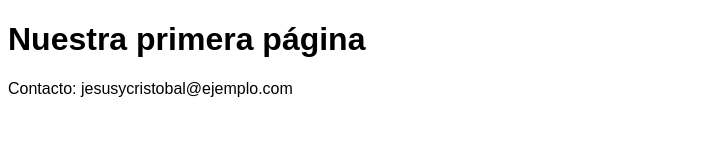
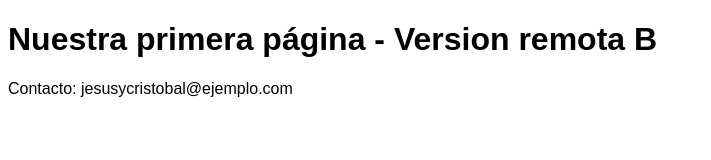
Before and after one commit to VerdugoPerales/taller-2-git, a plain HTML site: page index.html in a window 1280 px wide. Shown: the whole page, without its empty margins (0-711 px from the left). Drawn offline with Linux system fonts and the light colour scheme.

Commit message:
feat: personalizar título desde B

```diff
--- a/index.html
+++ b/index.html
@@ -6,7 +6,7 @@
 <link rel="stylesheet" href="estilos.css">
 </head>
 <body>
-<h1>Nuestra primera página</h1>
+<h1>Nuestra primera página - Version remota B</h1>
 <p>Contacto: jesusycristobal@ejemplo.com</p>
 </body>
 </html>
```
